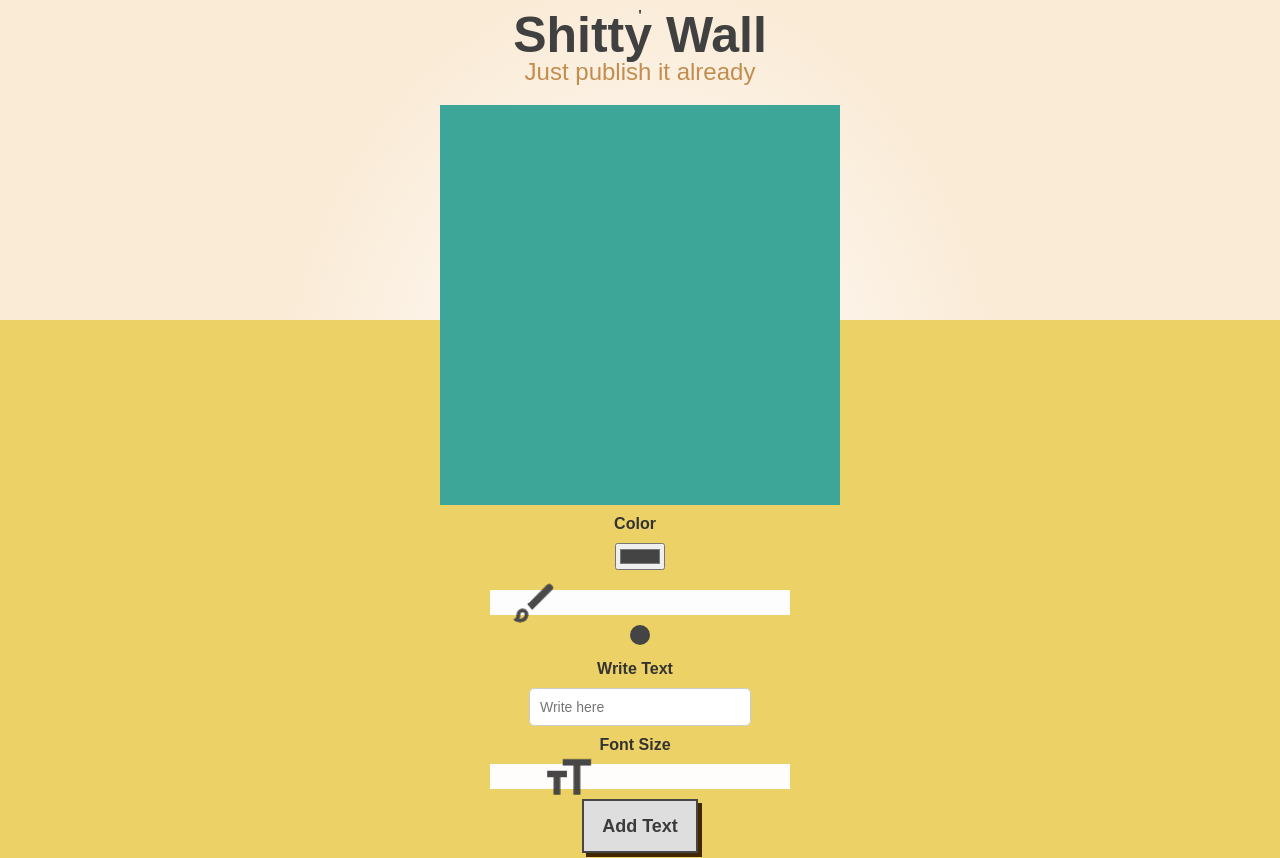
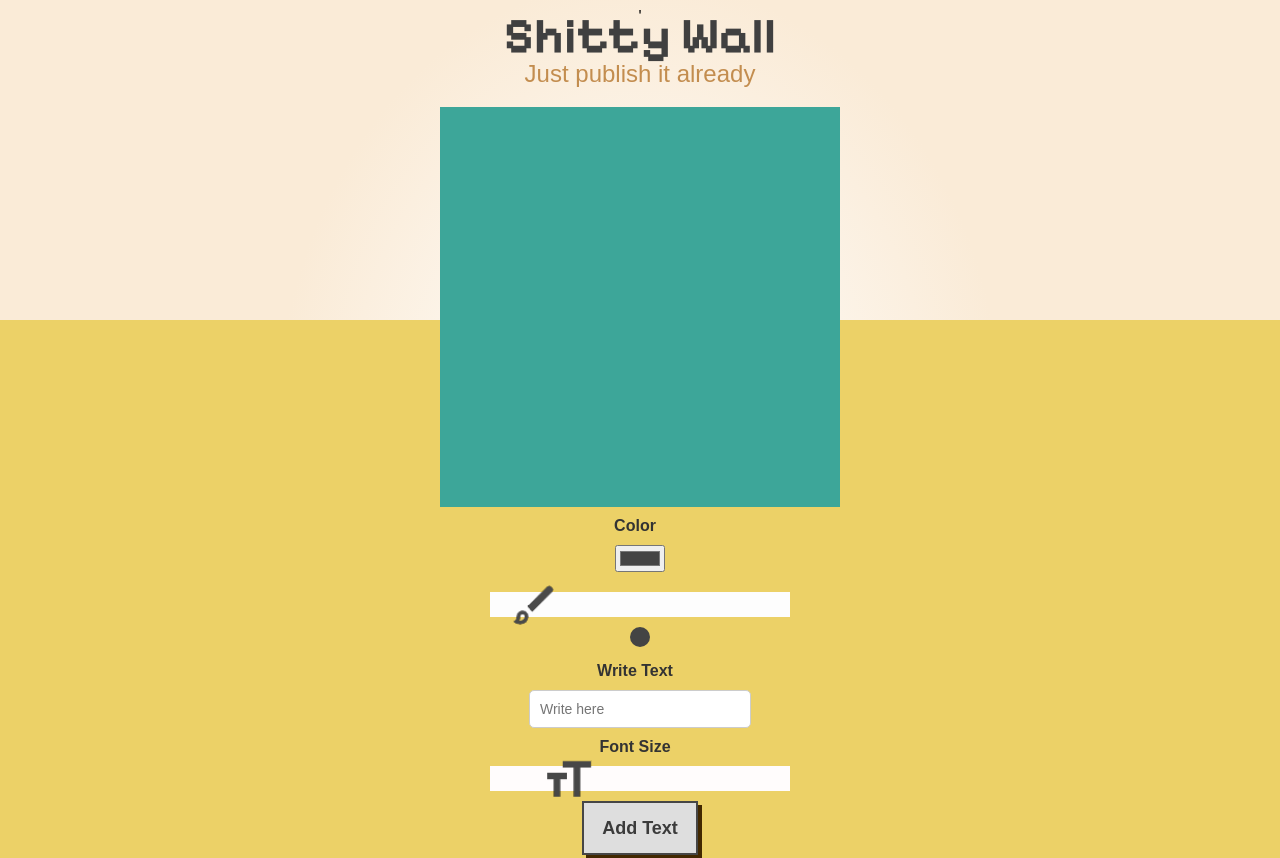
Before and after one commit to justusraivo/Shittywall, a website: page index.html in a window 1280 px wide. Shown: the top 858 px of the page. Drawn offline with nearby package versions, Linux system fonts and the light colour scheme; no server answers.

Commit message:
Update style.css

```diff
--- a/style.css
+++ b/style.css
@@ -1,17 +1,14 @@
-*{
+* {
   font-family: "Kanit", sans-serif;
-
 }
 
-
 body {
-
   overflow-x: hidden; /* Estää vaakasuuntaisen vierityksen */
   text-align: center;
   font-family: "Kanit", sans-serif;
   background: radial-gradient(ellipse at 50% 35%, rgb(255, 255, 255), antiquewhite 40%);
+}
 
-}
 body::after {
   content: "";
   position: absolute;
@@ -23,16 +20,14 @@ body::after {
   z-index: -1; /* asetetaan taustalle */
 }
 
-
-
 h1 {
   color: #404040;
-  font-family: "Anton", sans-serif;
+  font-family: "Pixelify Sans", sans-serif;
   cursor: pointer;
   font-size: 50px;
-
   font-style: normal;
   margin-top: -20px;
+  font-weight: 700;
 }
 
 h2 {
@@ -49,15 +44,14 @@ h2 {
   margin: 0 auto; /* Keskitä canvas-container vaakasuunnassa */
   display: flex;
   justify-content: center; /* Keskitä lapsielementit vaakasuunnassa */
-
-
 }
 
 canvas {
   display: block; /* Estä ylimääräinen tyhjä tila */
   background-color: #f0f0f0; /* Vain havainnollisuutta varten */
+  width: 400px;
+  height: 400px;
 }
-
 
 label, button {
   margin: 10px auto;
@@ -109,8 +103,6 @@ label {
   height: 20px; /* Korkeus tarpeen mukaan */
 }
 
-
-
 .material-symbols-outlined {
   cursor: pointer;
   transform: scale(2);
@@ -140,8 +132,6 @@ label {
   touch-action: manipulation;
   display: block;
   margin: 10px auto;
-
-
 }
 
 .button-74:hover {
@@ -159,7 +149,6 @@ label {
   font-size: 16px; /* Asetetaan fontin koko */
 }
 
-/* Kohdistus input-elementtiin */
 #textInput {
   width: 200px; /* Määritetään leveys */
   padding: 10px; /* Lisätään sisätilaa */
@@ -168,23 +157,17 @@ label {
   font-size: 14px; /* Asetetaan fontin koko */
 }
 
-/* Kohdistus input-elementtiin, kun se on aktiivinen (focus) */
 #textInput:focus {
   border-color: #0099ff; /* Muutetaan reunan väriä aktiivisena ollessa */
   box-shadow: 0 0 5px rgba(0, 153, 255, 0.5); /* Lisätään varjostus */
-
 }
 
 .upload-button {
-
   cursor: pointer;
-
   display: block;
   margin: 100px auto;
   cursor: pointer;
 }
-
-
 
 @media screen and (max-width: 1600px) {
   /* Tähän tulee säännöt, jotka haluat soveltaa kun näyttö on enintään 1600 pikseliä leveä */
@@ -291,6 +274,7 @@ label {
     cursor: pointer;
     padding: 30px;
   }
+}
 
 @media screen and (max-width: 768px) {
   canvas {
```
